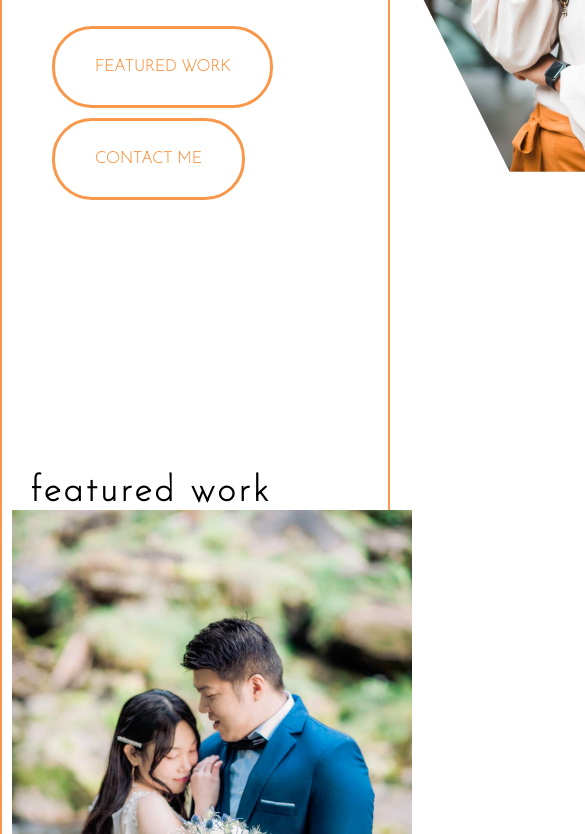
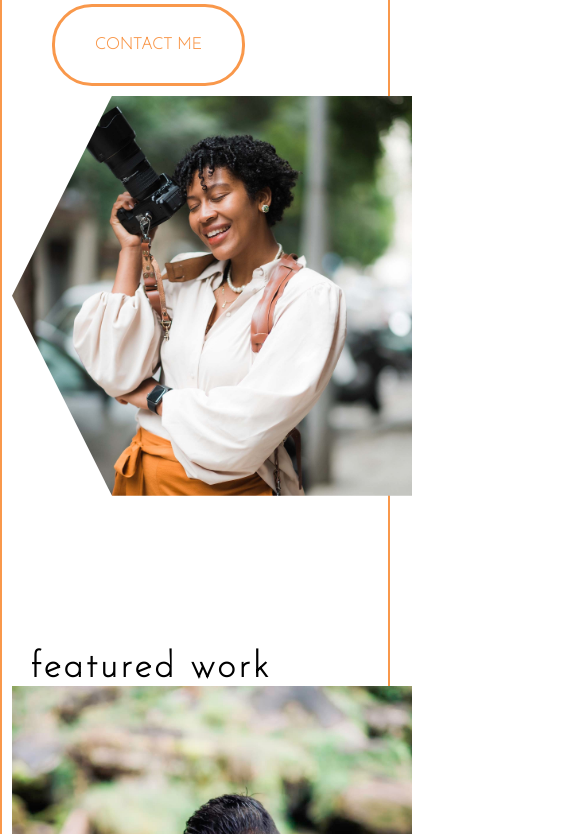
Before and after one commit to cgbl-90/samantha-photography, a plain HTML site: page index.html in a window 390 px wide. Shown: the part 528-1362 px from the top of the page, 585 px wide, since content can reach past the window. Drawn offline with Linux system fonts and the light colour scheme.

Commit message:
Summary
- README updated
- website responsivity

```diff
--- a/src/style.css
+++ b/src/style.css
@@ -34,6 +34,14 @@ section {
     flex-direction: row;
     justify-content: space-around;
     place-items: center;
+}
+
+@media (max-width: 800px) {
+
+    footer,
+    section {
+        flex-wrap: wrap;
+    }
 }
 
 h1 {
@@ -108,7 +116,7 @@ footer {
     place-items: center;
 }
 
-footer a{
+footer a {
     color: white;
     font-weight: 900;
 }
```
Also changed, not shown: 1 other file.
